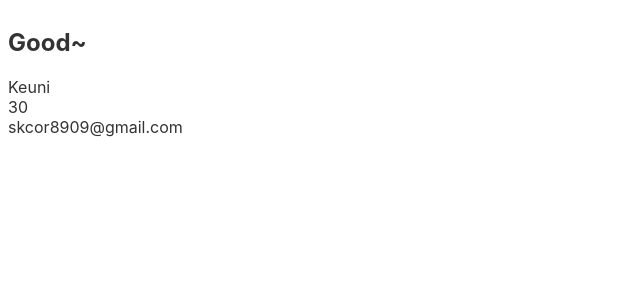
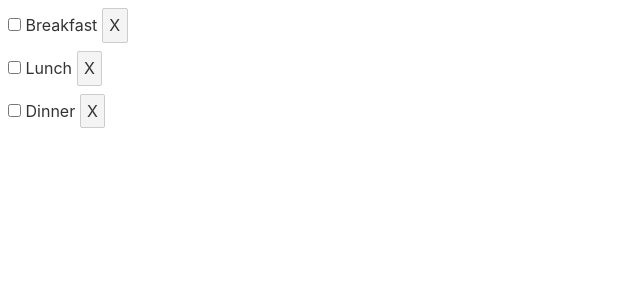
Before and after one commit to HongKeunAhn/Svelte, a Svelte app: page / in a window 1280 px wide. Shown: the top 300 px of the page, without its empty margins (0-640 px from the left). Built offline with nearby package versions, Linux system fonts and the light colour scheme.

Commit message:
자식에서 부모로 event dispatcher 시키기

```diff
--- a/src/App.svelte
+++ b/src/App.svelte
@@ -1,13 +1,5 @@
 <script>
-	import { onMount } from 'svelte';
-	import Keuni from './Keuni.svelte';
-
-	let keuni;
-
-	onMount(() => {
-		console.log(keuni);
-		console.log(keuni.title);
-	})
+	import Class3 from './Class3.svelte';
 </script>
 
-<Keuni title='Good~' bind:this={keuni}/>
+<Class3 />
--- /dev/null
+++ b/src/Class3.svelte
@@ -0,0 +1,21 @@
+<script>
+	import Todo from './Todo.svelte';
+
+	let todos = [
+		{id: 1, title: 'Breakfast', done: false},
+		{id: 2, title: 'Lunch', done: false},
+		{id: 3, title: 'Dinner', done: false}
+	];
+
+	function deleteTodo(event) {
+		const todoId = event.detail.todoId; // custom event 속성으로 사용할 수 있다. 기본 자바스크립트 개념
+		const index = todos.findIndex(t => t.id === todoId);
+
+		todos.splice(index, 1);
+		todos = todos;
+	}
+</script>
+
+{#each todos as todo, index (todo.id)}
+	<Todo {todo} on:deleteMe={deleteTodo} />
+{/each}
--- a/src/Todo.svelte
+++ b/src/Todo.svelte
@@ -1,12 +1,25 @@
 <script>
-    export let todos;
+    import { createEventDispatcher } from 'svelte';
+
+    // export let todos;
     export let todo;
-    export let index;
+    // export let index;
+
+    const dispatch = createEventDispatcher();
 
     function deleteTodo() {
-        todos.splice(index, 1);
-        todos = todos;
-        console.log(todos);
+        // todos.splice(index, 1);
+        // todos = todos;
+        // console.log(todos);
+
+        // Class-4
+        dispatch('deleteMe', {
+            todoId: todo.id
+        });
+        // 자식 컴포넌트에서 부모 컴포넌트로 'deleteMe'라는 이벤트를 올려준다. -> 신기하군
+        // todo.id를 인자로 넣는 이유는 어떤놈이 이벤트 요청을 했는지 구분하기 위해!!
+        // 마치 react의 action 같다.
+
     }
 </script>
 
```
Also changed, not shown: src/Class-3.svelte (deleted, +0 -13 lines).
